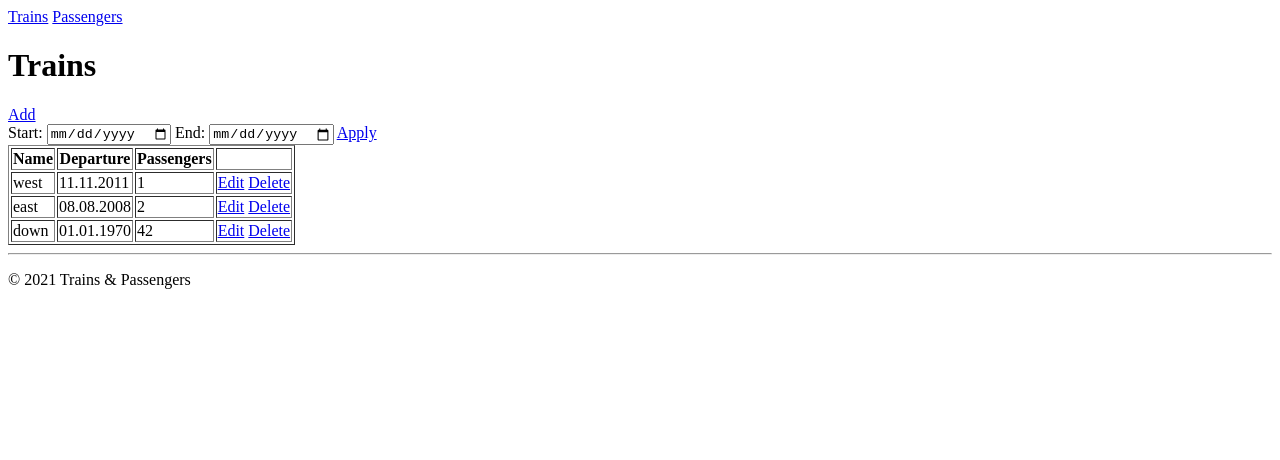
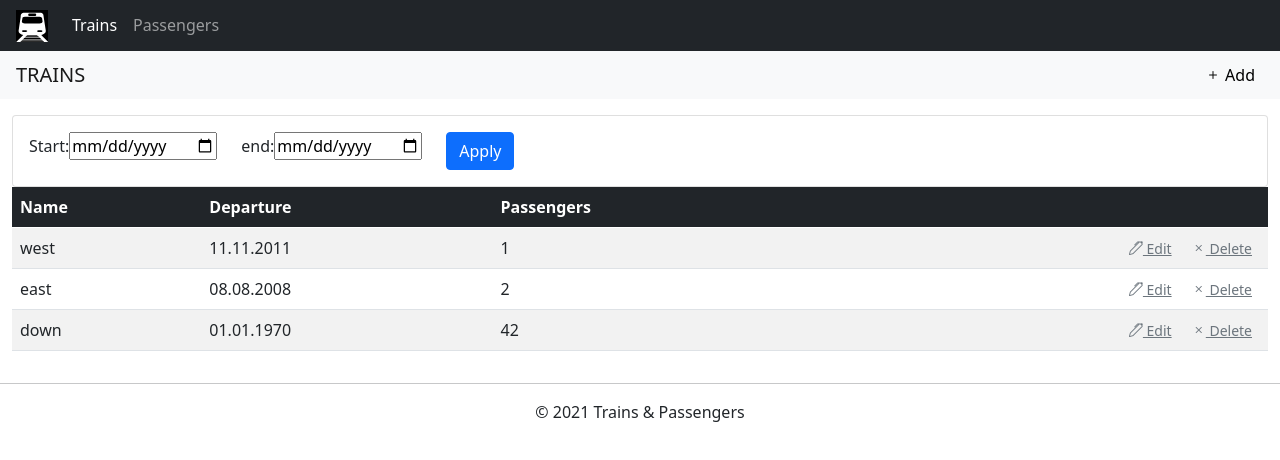
Before and after one commit to Brest-Java-Course-2021/stsynin-trains-and-passengers, a plain HTML site: page documentation/html_template/trains.html in a window 1280 px wide. Drawn offline with nearby package versions, Linux system fonts and the light colour scheme.

Commit message:
edit trains template

```diff
--- a/documentation/html_template/trains.html
+++ b/documentation/html_template/trains.html
@@ -1,29 +1,79 @@
 <!DOCTYPE html>
 <html lang="en">
 <head>
+    <meta charset="utf-8">
+    <meta name="viewport" content="width=device-width, initial-scale=1, shrink-to-fit=no">
+
+    <link rel="stylesheet" href="css/bootstrap.css">
+    <link rel="stylesheet" href="css/style.css">
+    <link rel="stylesheet" href="https://cdn.jsdelivr.net/npm/bootstrap-icons@1.3.0/font/bootstrap-icons.css">
     <meta charset="UTF-8">
     <title>Trains</title>
 </head>
+
 <body>
+<header>
+    <nav class="navbar navbar-dark bg-dark navbar-expand-sm text-light p-1">
+        <div class="container-fluid">
+            <button class="navbar-toggler" data-bs-toggle="collapse" data-bs-target="#navbarNav">
+                <span class="navbar-toggler-icon"></span>
+            </button>
+            <a href="index.html" class="navbar-brand"><img src="img/train.svg" height="32" width="32" alt="TP"></a>
+            <div class="collapse navbar-collapse" id="navbarNav">
+                <ul class="navbar-nav">
+                    <li class="nav-item">
+                        <a class="nav-link active" href="trains.html">Trains</a>
+                    </li>
+                    <li class="nav-item">
+                        <a class="nav-link" href="passengers.html">Passengers</a>
+                    </li>
+                </ul>
+            </div>
+        </div>
+    </nav>
 
-<header>
-    <nav>
-        <a href="trains.html">Trains</a>
-        <a href="passengers.html">Passengers</a>
+    <nav id="main-header"
+         class="ps-1 py-1 mb-3 navbar navbar-light bg-light text-dark">
+        <div class="container-fluid">
+            <span class="navbar-brand text-uppercase">Trains</span>
+            <ul class="navbar-nav ">
+                <li class="nav-item" title="Add train">
+                    <a href="train.html"
+                       class="btn btn-light"
+                       title="Add train">
+                        <i class="bi-plus"></i>&nbsp;<span class="d-none d-sm-inline">Add</span>
+                    </a>
+                </li>
+            </ul>
+        </div>
     </nav>
-    <h1>Trains</h1>
-    <a href="train.html">Add</a>
 </header>
-<div>
-    Start: <input type="date" name="calendar">
-    End: <input type="date" name="calendar">
-    <a href="#">Apply</a>
+
+<section id="trains">
+    <div class="container-fluid">
+        <div class="row">
+            <div class="col">
+
+                <div class="card">
+                    <div class="card-body">
+                        <div class="row">
+                            <div class="col-auto">
+                                Start:<input type="date" id="dateStart"
+                                             name="dateStart" placeholder="Date">
+                            </div>
+                            <div class="col-auto">
+                                end:<input type="date" id="dateEnd"
+                                           name="dateEnd" placeholder="Date">
+                            </div>
+                            <div class="col-auto">
+                                <a href="#" class="btn btn-primary">Apply</a>
+                            </div>
+                        </div>
+                    </div>
                 </div>
 
-<section>
-    <table border="1">
-
-        <thead>
+                <table class="table table-striped">
+                    <thead class="table-dark">
                     <tr>
                         <th>Name</th>
                         <th>Departure</th>
@@ -36,31 +86,58 @@
                         <td>west</td>
                         <td>11.11.2011</td>
                         <td>1</td>
-            <td>
-                <a href="train.html">Edit</a>
-                <a href="#">Delete</a>
+                        <td class="text-end">
+                            <a href="train.html"
+                               class="btn-sm btn-outline-secondary"
+                               title="Edit train">
+                                <i class="bi-pen"></i><span class="d-none d-md-inline">&nbsp;Edit</span></a>
+                            <span data-bs-toggle="modal" data-bs-target="#deleteDialog">
+                                    <a href="#" class="btn-sm btn-outline-secondary"
+                                       title="Delete train"><i class="bi-x"></i><span
+                                            class="d-none d-md-inline">&nbsp;Delete</span>
+                                    </a>
+                                </span>
                         </td>
                     </tr>
                     <tr>
                         <td>east</td>
                         <td>08.08.2008</td>
                         <td>2</td>
-            <td>
-                <a href="train.html">Edit</a>
-                <a href="#">Delete</a>
+                        <td class="text-end">
+                            <a href="train.html"
+                               class="btn-sm btn-outline-secondary"
+                               title="Edit train">
+                                <i class="bi-pen"></i><span class="d-none d-md-inline">&nbsp;Edit</span></a>
+                            <span data-bs-toggle="modal" data-bs-target="#deleteDialog">
+                                    <a href="#" class="btn-sm btn-outline-secondary"
+                                       title="delete train"><i class="bi-x"></i><span
+                                            class="d-none d-md-inline">&nbsp;Delete</span>
+                                    </a>
+                                </span>
                         </td>
                     </tr>
                     <tr>
                         <td>down</td>
                         <td>01.01.1970</td>
                         <td>42</td>
-            <td>
-                <a href="train.html">Edit</a>
-                <a href="#">Delete</a>
+                        <td class="text-end">
+                            <a href="train.html"
+                               class="btn-sm btn-outline-secondary"
+                               title="Edit train">
+                                <i class="bi-pen"></i><span class="d-none d-md-inline">&nbsp;Edit</span></a>
+                            <span data-bs-toggle="modal" data-bs-target="#deleteDialog">
+                                    <a href="#" class="btn-sm btn-outline-secondary"
+                                       title="delete train"><i class="bi-x"></i><span
+                                            class="d-none d-md-inline">&nbsp;Delete</span>
+                                    </a>
+                                </span>
                         </td>
                     </tr>
                     </tbody>
                 </table>
+            </div>
+        </div>
+    </div>
 </section>
 
 <footer>
@@ -68,5 +145,26 @@
     <p class="text-center">&copy; 2021 Trains & Passengers</p>
 </footer>
 
+<!-- Confirm delete Modal -->
+<div class="modal fade" id="deleteDialog" tabindex="-1" role="dialog"
+     aria-labelledby="exampleModalLabel" aria-hidden="true">
+    <div class="modal-dialog" role="document">
+        <div class="modal-content">
+            <div class="modal-header alert-danger">
+                <h5 class="modal-title" id="exampleModalLabel">Delete train</h5>
+                <button type="button" class="btn-close" data-bs-dismiss="modal" aria-label="Close"></button>
+            </div>
+            <div class="modal-body">
+                Please confirm delete
+            </div>
+            <div class="modal-footer">
+                <button type="button" class="btn btn-secondary" data-dismiss="modal">Cancel</button>
+                <button type="button" class="btn btn-danger">Delete</button>
+            </div>
+        </div>
+    </div>
+</div>
+
+<script src="js/bootstrap.bundle.min.js"></script>
 </body>
 </html>
```
Lines whose indentation alone changed are shown as unchanged.
